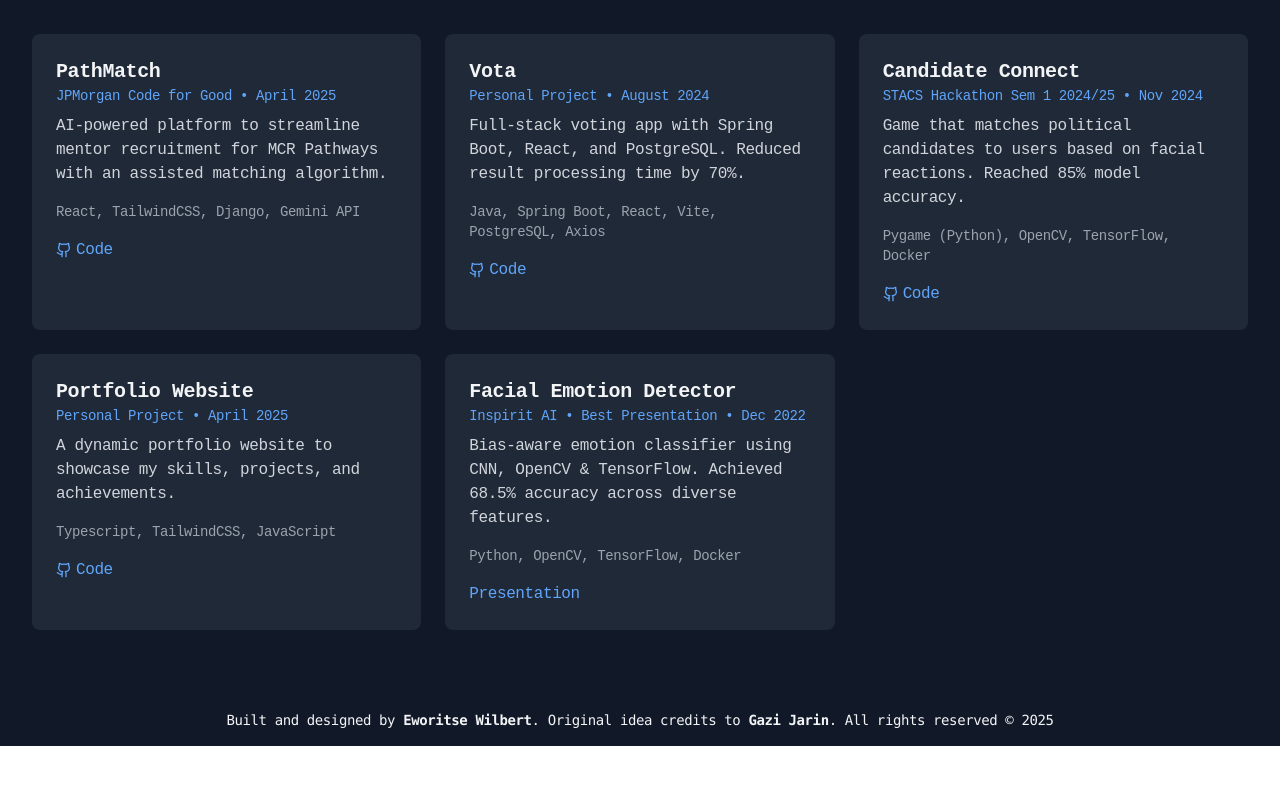
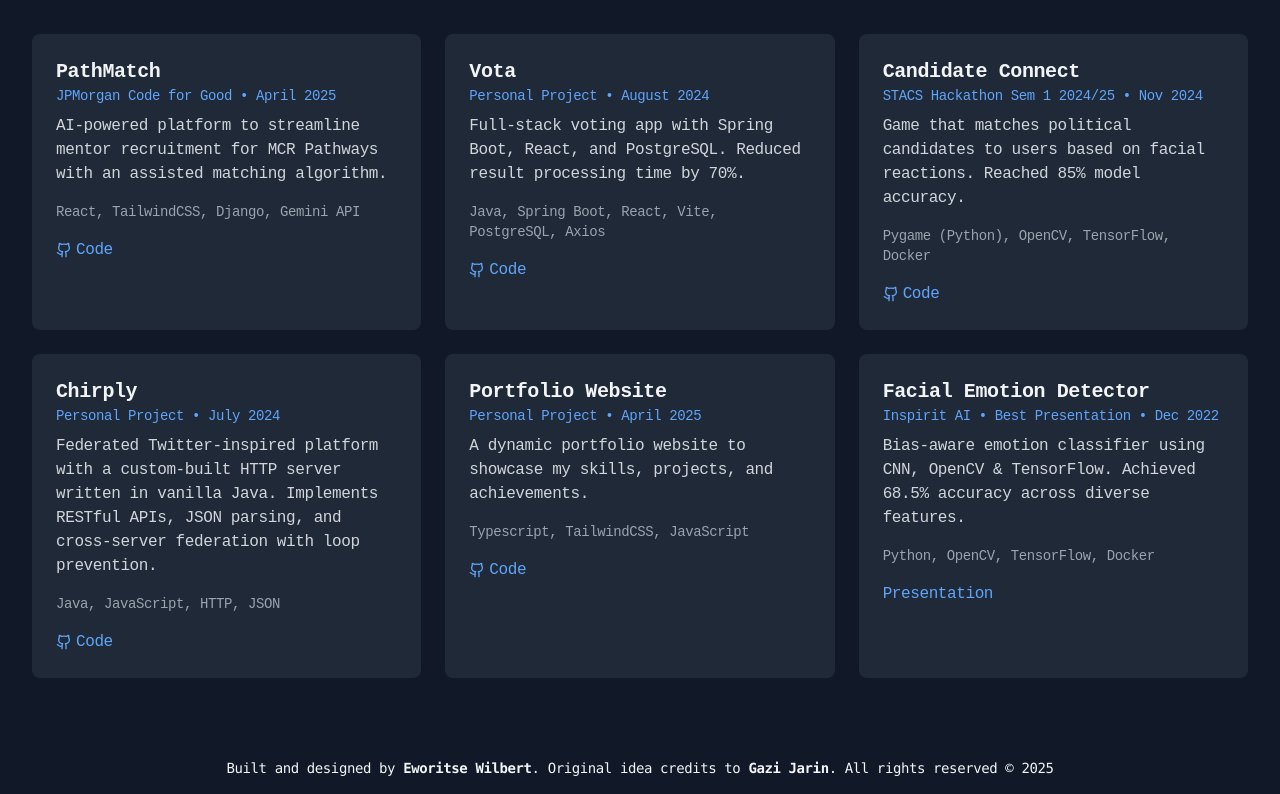
Before and after one commit to ewilbert7/site, a React (Vite) app: page / in a window 1280 px wide. Shown: the part 3512-4306 px from the top of the page. Before the commit the page ends 4258 px from the top, so only its background shows below. Built offline with nearby package versions, Linux system fonts and the light colour scheme.

Commit message:
Added chirply to projects section

```diff
--- a/src/App.tsx
+++ b/src/App.tsx
@@ -361,6 +361,20 @@ function App() {
                   </a>
                 </div>
               </div>
+              <div className="bg-gray-800 rounded-lg p-6 group">
+                <h3 className="text-xl font-semibold">Chirply</h3>
+                <p className="text-sm text-blue-400 mb-2">Personal Project • July 2024</p>
+                <p className="text-gray-300 mb-4">
+                  Federated Twitter-inspired platform with a custom-built HTTP server written in vanilla Java. Implements RESTful APIs, JSON parsing, and cross-server federation with loop prevention.
+                </p>
+                <p className="text-sm text-gray-400 mb-4">Java, JavaScript, HTTP, JSON</p>
+                <div className="flex space-x-4">
+                  <a href="https://github.com/ewilbert7/chirply-twitter-clone" className="text-blue-400 hover:text-blue-300 flex items-center space-x-1">
+                    <Github className="w-4 h-4" />
+                    <span>Code</span>
+                  </a>
+                </div>
+              </div>
 
               <div className="bg-gray-800 rounded-lg p-6 group">
                 <h3 className="text-xl font-semibold">Portfolio Website</h3>
```
Lines whose indentation alone changed are shown as unchanged.
